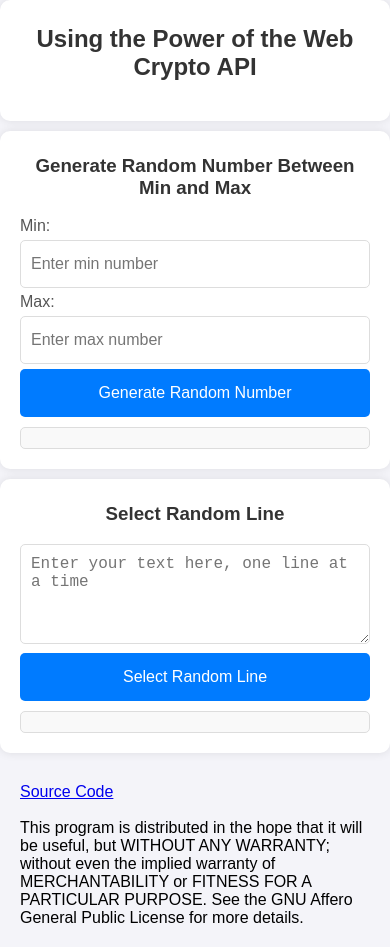
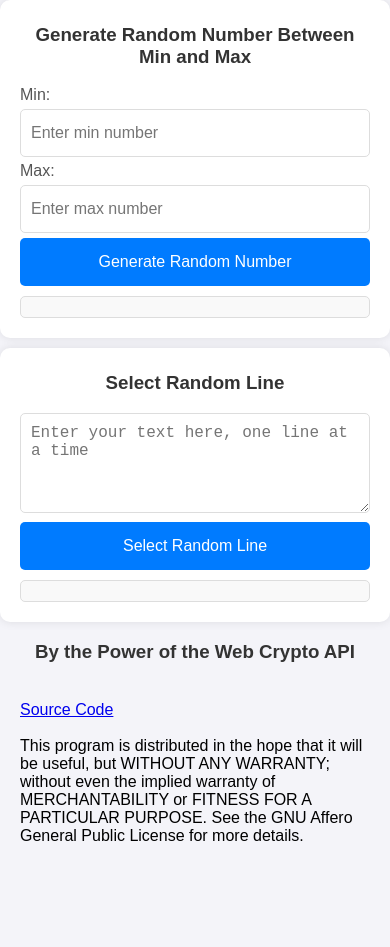
Before and after one commit to Best-HeyGman/js-web-crypto-random, a plain HTML site: page index.html in a window 390 px wide. After the commit the page ends 865 px from the top, so only its background shows below. Drawn offline with Linux system fonts and the light colour scheme.

Commit message:
UI improvements for mobile

```diff
--- a/index.html
+++ b/index.html
@@ -13,9 +13,6 @@
 </head>
 <body>
     <div id="ui-container">
-        <div class="container">
-            <h2>Using the Power of the Web Crypto API</h2>
-        </div>
         <div class="container">
             <h3>Generate Random Number Between Min and Max</h3>
             <div class="subsection">
@@ -35,6 +32,9 @@
             <button id="selectLine">Select Random Line</button>
             <strong><div id="lineResult"></div></strong>
         </div>
+        <div>
+            <h3>By the Power of the Web Crypto API<h3>
+        </div>
         <div id="no-warranty-text">
             <a href="https://github.com/Best-HeyGman/js-web-crypto-random">Source Code</a><br>
             <br>
```
